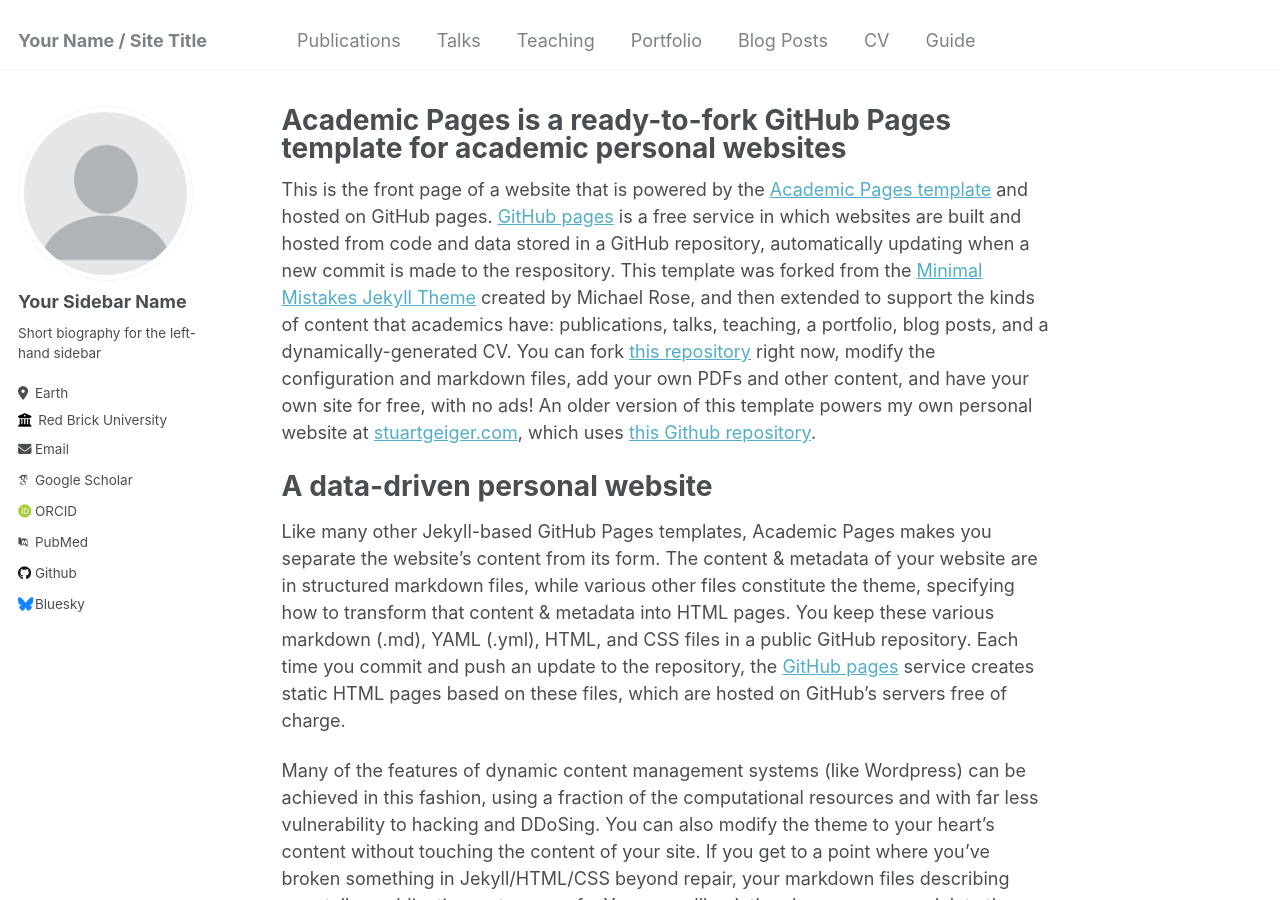
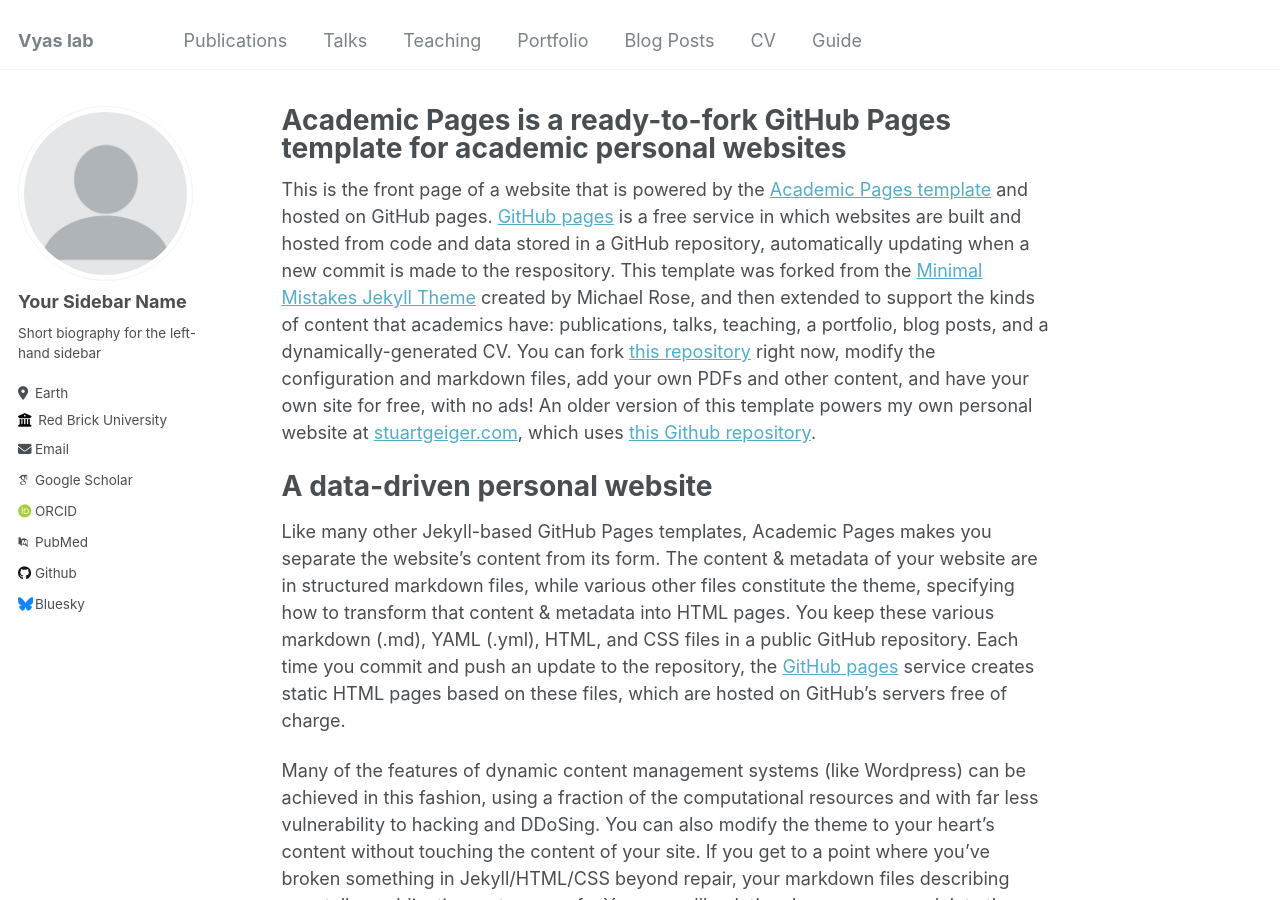
Before and after one commit to vyas-lab/vyas-lab.github.io, a Jekyll site: the page built from _pages/about.md, in a window 1280 px wide and 900 px high. Built offline with Jekyll 4.4.1, drawn with Linux system fonts in a browser that asks for light colours; some web fonts are replaced.

Commit message:
Update _config.yml

```diff
--- a/_config.yml
+++ b/_config.yml
@@ -8,7 +8,7 @@
 
 # Basic Site Settings
 locale                   : "en-US"
-title                    : "Your Name / Site Title"
+title                    : "Vyas lab"
 title_separator          : "-"
 name                     : &name "Your Name"
 description              : &description "personal description"
```
